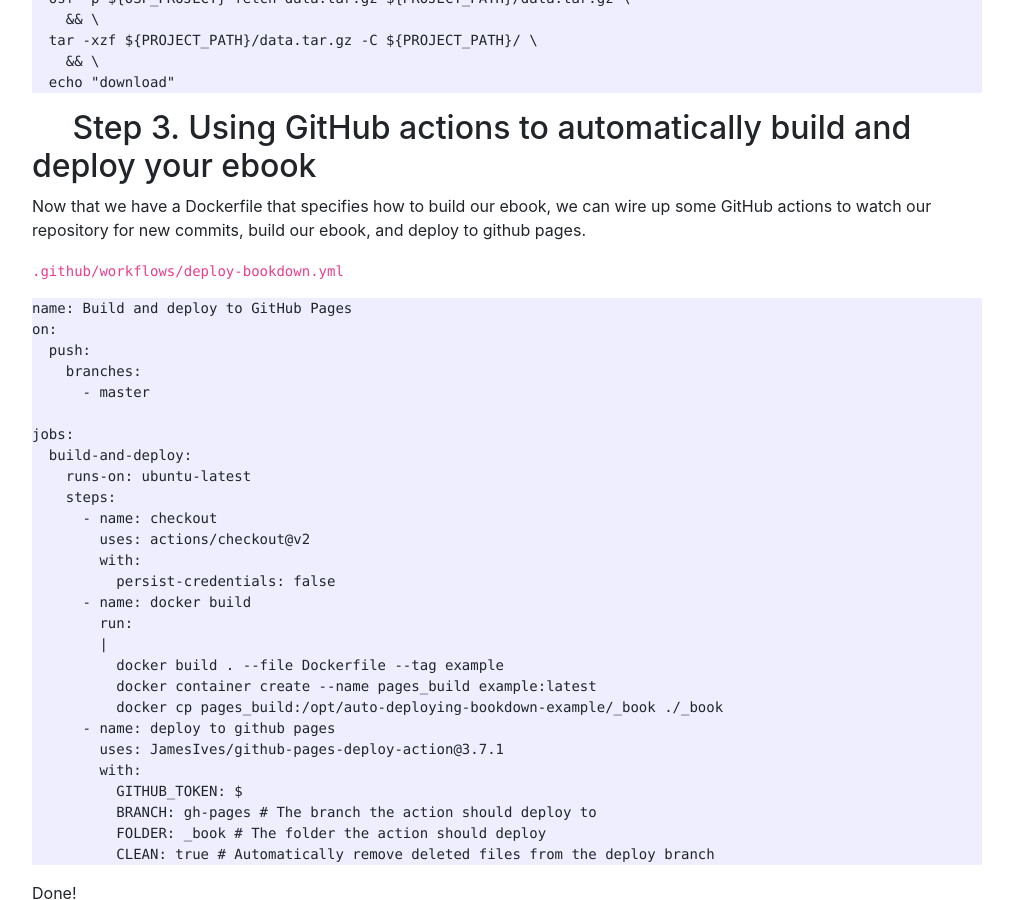
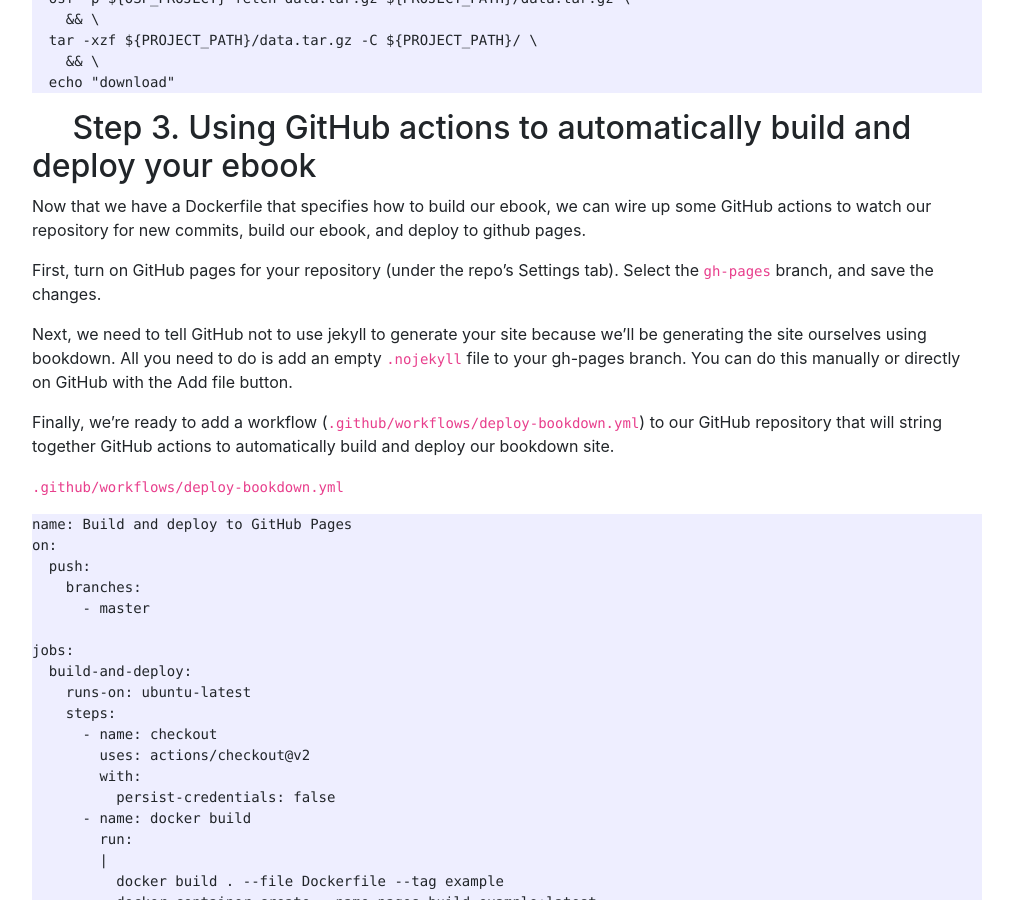
Before and after one commit to amlalejini/amlalejini.github.io, a Jekyll site: the page built from _posts/2021-01-09-bookdown-autodeploy.md, in a window 1280 px wide and 900 px high, scrolled down 6120 px. Shown: the whole window, without its empty margins (133-1146 px from the left). Built offline with Jekyll 4.4.1, drawn with Linux system fonts in a browser that asks for light colours; nearby versions of some CDN libraries; some of the changed text lies outside the part shown.

Commit message:
update 2021-01-09 post

````diff
--- a/_posts/2021-01-09-bookdown-autodeploy.md
+++ b/_posts/2021-01-09-bookdown-autodeploy.md
@@ -295,6 +295,13 @@
 
 Now that we have a Dockerfile that specifies how to build our ebook, we can wire up some GitHub actions to watch our repository for new commits, build our ebook, and deploy to github pages.
 
+First, turn on GitHub pages for your repository (under the repo's Settings tab).
+Select the `gh-pages` branch, and save the changes.
+
+Next, we need to tell GitHub not to use jekyll to generate your site because we'll be generating the site ourselves using bookdown. All you need to do is add an empty `.nojekyll` file to your gh-pages branch. You can do this manually or directly on GitHub with the Add file button.
+
+Finally, we're ready to add a workflow (`.github/workflows/deploy-bookdown.yml`) to our GitHub repository that will string together GitHub actions to automatically build and deploy our bookdown site.
+
 `.github/workflows/deploy-bookdown.yml`
 
 ```
````
Also changed, not shown: other parts of _posts/2021-01-09-bookdown-autodeploy.md (+1 -1 lines).
